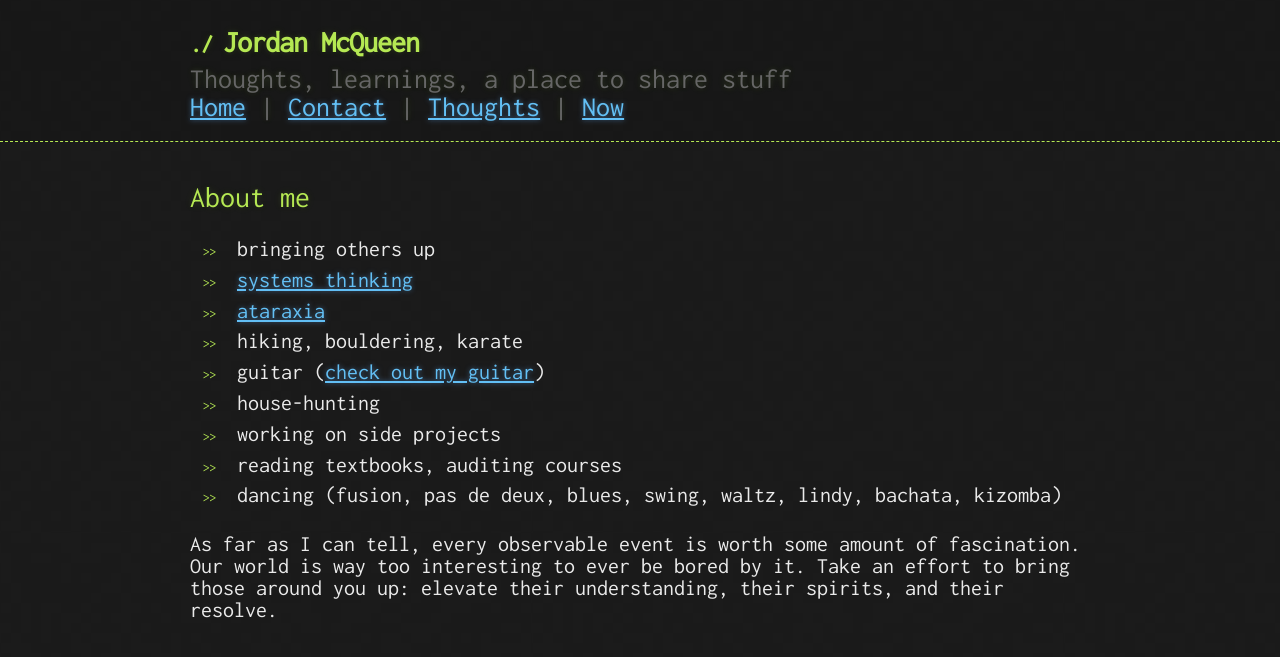
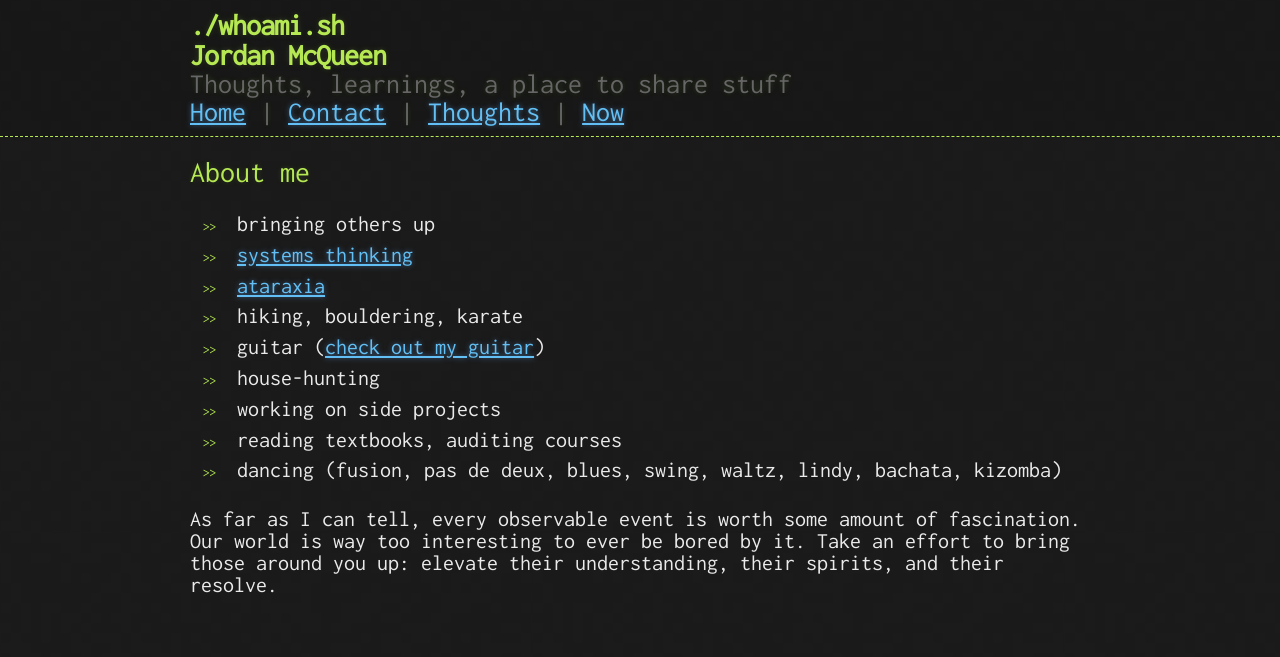
Before and after one commit to mcqueenjordan/mcqueenjordan.github.io, a Jekyll site: the page built from index.md, in a window 1280 px wide. Shown: the top 657 px of the page. Built offline with Jekyll 4.4.1, drawn with Linux system fonts in a browser that asks for light colours; our own code applies the rules of GitHub Pages for plain Markdown files.

Commit message:
add whoami to header, make denser

```diff
--- a/_sass/jekyll-theme-hacker.scss
+++ b/_sass/jekyll-theme-hacker.scss
@@ -41,13 +41,13 @@ header {
   background: rgba(0, 0, 0, 0.1);
   width: 100%;
   border-bottom: 1px dashed #b5e853;
-  padding: 20px 0;
-  margin: 0 0 40px 0;
+  padding: 10px 0;
+  margin: 0 0 20px 0;
 }
 
 header h1 {
   font-size: 30px;
-  line-height: 1.5;
+  line-height: 1;
   margin: 0 0 0 0px;
   font-weight: bold;
   font-family: 'Inconsolata', monospace;
@@ -60,8 +60,9 @@ header h1 {
 }
 
 header h1:before {
-  content: "./ ";
-  font-size: 24px;
+    display: block;
+    content: "./whoami.sh";
+    font-size: 30px;
 }
 
 header h2 {
```
